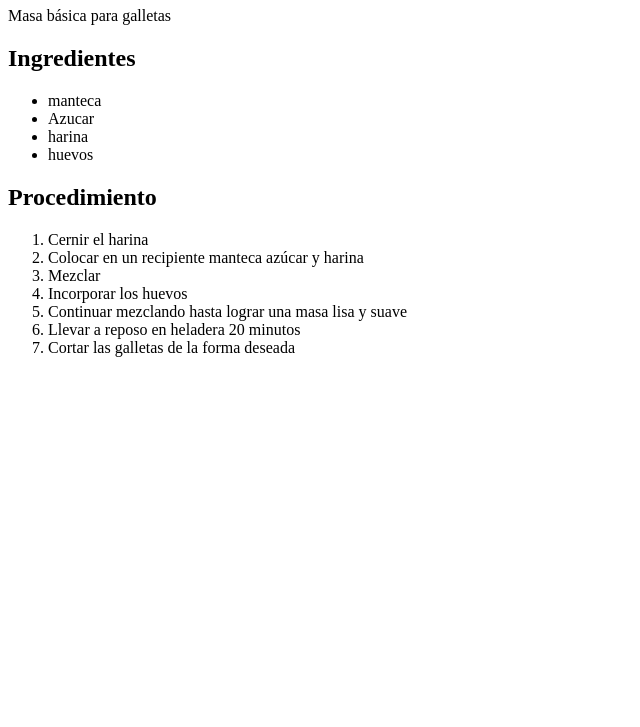
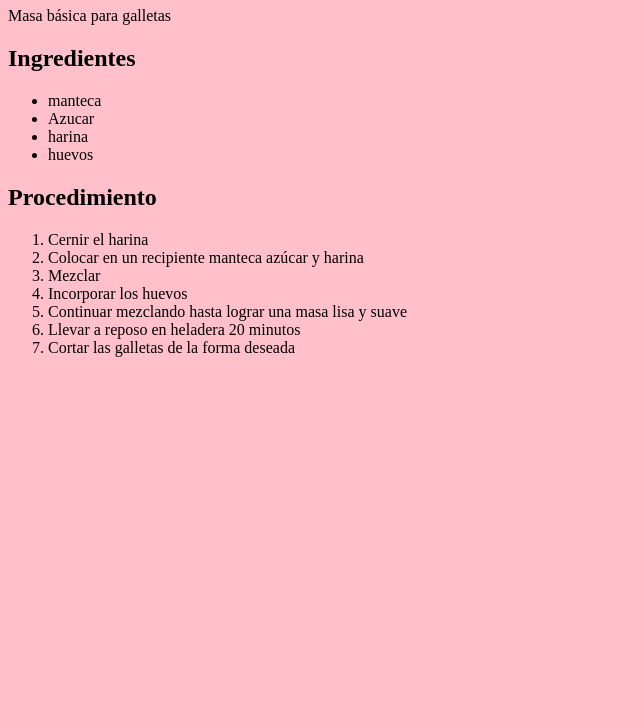
Before and after one commit to Patri1969/receta, a plain HTML site: page index.html in a window 1280 px wide. Shown: the part 73-800 px from the top of the page, without its empty margins (0-640 px from the left). Drawn offline with Linux system fonts and the light colour scheme.

Commit message:
back-ground pink

```diff
--- a/index.html
+++ b/index.html
@@ -4,7 +4,9 @@
     <meta charset="UTF-8">
     <meta http-equiv="X-UA-Compatible" content="IE=edge">
     <meta name="viewport" content="width=device-width, initial-scale=1.0">
-    <title>Recetas</title>
+     <link rel="stylesheet" href="style.css" />
+     <title>Recetas</title>
+
 </head>
 <body>
  <h1>Masa quebrada</h1>
--- /dev/null
+++ b/style.css
@@ -0,0 +1,3 @@
+ body {
+    background-color:pink;
+ }
```
Also changed, not shown: 1 other file.
